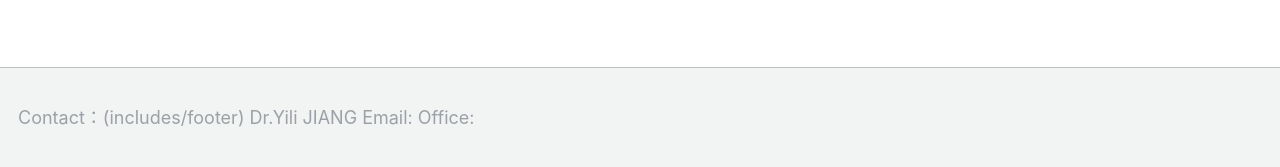
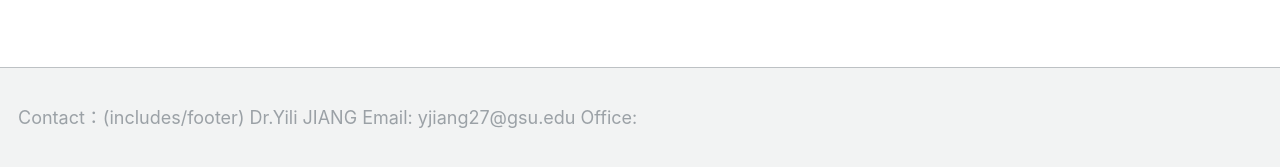
Before and after one commit to suhbrina-perry/suhbrina-perry.github.io, a Jekyll site: the page built from _pages/about.md, in a window 1280 px wide and 1112 px high. Shown: the part 922-1089 px from the top of the window. Built offline with Jekyll 4.4.1, drawn with Linux system fonts in a browser that asks for light colours; some web fonts are replaced.

Commit message:
Update custom.html

```diff
--- a/_includes/footer/custom.html
+++ b/_includes/footer/custom.html
@@ -2,7 +2,7 @@
 <p>
   Contact：(includes/footer)
   Dr.Yili JIANG
-  Email:
+  Email: yjiang27@gsu.edu
   Office:
 
 
```
